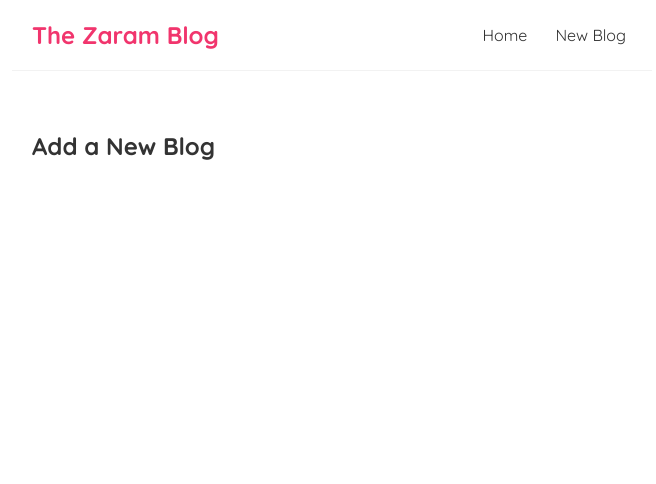
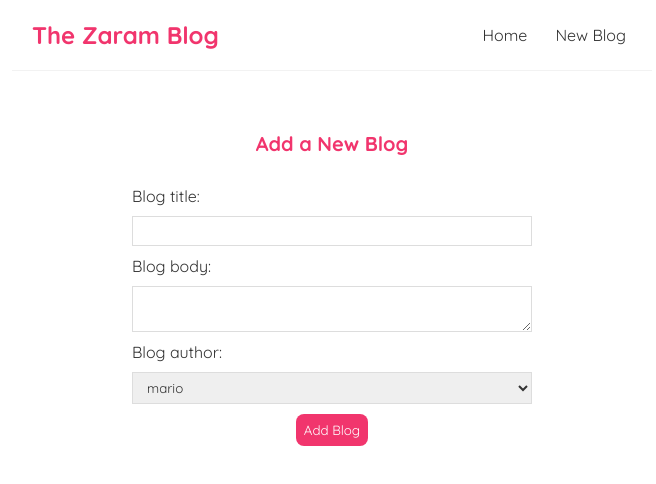
Before and after one commit to TabithaKavyu/zaram-blog, a React (Create React App) app: page /create in a window 1280 px wide. Shown: the top 484 px of the page, without its empty margins (308-964 px from the left). Built offline with nearby package versions, Linux system fonts and the light colour scheme; the HTML template or start-up script is replaced by a standard one.

Commit message:
controlled inputs

```diff
--- a/src/App.js
+++ b/src/App.js
@@ -3,6 +3,8 @@
 import Home from './home';
 import { BrowserRouter as Router, Route, Switch} from 'react-router-dom';
 import Create from './Create';
+import BlogDetails from './BlogDetails';
+
 function App() {
 
   return (
@@ -17,6 +19,9 @@
           <Route path ="/create">
             <Create />
           </Route>
+          <Route path ="/blogs/:id">
+            <BlogDetails />
+          </Route>
         </Switch>
 
       </div>
--- /dev/null
+++ b/src/BlogDetails.js
@@ -0,0 +1,24 @@
+import { useParams } from "react-router-dom";
+import useFetch from './useFetch';
+
+const BlogDetails = () => {
+
+        const { id } = useParams();
+        const { data: blog, error,isPending } = useFetch('http://localhost:8000/blogs/' + id);
+
+    return (
+       <div className="blog-details">
+        { isPending && <div>Loading...</div> }
+        { error && <div>{ error }</div> }
+        { blog && (
+            <article>
+                <h2>{ blog.title}</h2>
+                <p>Written by { blog.author }</p>
+                <div>{ blog.body }</div>
+            </article>
+        )}
+       </div>
+     );
+}
+
+export default BlogDetails;
--- a/src/BlogList.js
+++ b/src/BlogList.js
@@ -1,3 +1,5 @@
+import { Link } from "react-router-dom";
+
 const BlogList = ({blogs, title}) => {
     //const blogs = props.blogs;
     //const title = props.title;
@@ -6,8 +8,11 @@
             <h2>{ title }</h2>
             {blogs.map((blog) => (
               <div className="blog-preview" key={blog.id}>
+                  <Link to = {`/blogs/${blog.id}`}>
                   <h2> { blog.title }</h2>
                   <p> Written by { blog.author }</p>
+
+                  </Link>
 
               </div>
           ))}
--- a/src/Create.js
+++ b/src/Create.js
@@ -1,7 +1,41 @@
+import { useState } from "react";
+
 const Create = () => {
+    const [title, setTitle] = useState('');
+    const [body, setBody] = useState('');
+    const [author, setAuthor] = useState('mario');
+
     return (
         <div className="create">
             <h2>Add a New Blog </h2>
+            <form>
+                <label>Blog title:
+                </label>
+                <input
+                 type="text"
+                 required
+                 value={title}
+                 onChange={(e) => setTitle(e.target.value)}
+                />
+                <label>Blog body:
+                </label>
+                <textarea
+                 required
+                 value={body}
+                 onChange={(e) => setBody(e.target.value)}
+                ></textarea>
+                 <label>Blog author:
+                </label>
+                <select
+                 value={author}
+                 onChange={(e) => setAuthor(e.target.value)}>
+                    <option value ="mario">mario</option>
+                    <option value ="yoshi">yoshi</option>
+
+                </select>
+                <button>Add Blog</button>
+                <p> { title }</p>
+            </form>
         </div>
     );
 }
--- a/src/index.css
+++ b/src/index.css
@@ -48,3 +48,46 @@
   color: #f1356d;
   margin-bottom: 8px;
 }
+.blog-preview a{
+  text-decoration: none;
+}
+/*blog-details page*/
+.blog-details h2 {
+  font-size: 20px;
+  color: #f1356d;
+  margin-bottom: 10px;
+}
+.blog-details div {
+  margin: 20px 0;
+}
+/* create new blog form */
+.create {
+  max-width: 400px;
+  margin: 0 auto;
+  text-align: center;
+}
+.create label {
+  text-align: left;
+  display: block;
+}
+.create h2 {
+  font-size: 20px;
+  color: #f1356d;
+  margin-bottom: 30px;
+}
+.create input, .create textarea, .create select {
+  width: 100%;
+  padding: 6px 10px;
+  margin: 10px 0;
+  border: 1px solid #ddd;
+  box-sizing: border-box;
+  display: block;
+}
+.create button {
+  background: #f1356d;
+  color: #fff;
+  border: 0;
+  padding: 8px;
+  border-radius: 8px;
+  cursor: pointer;
+}
```
